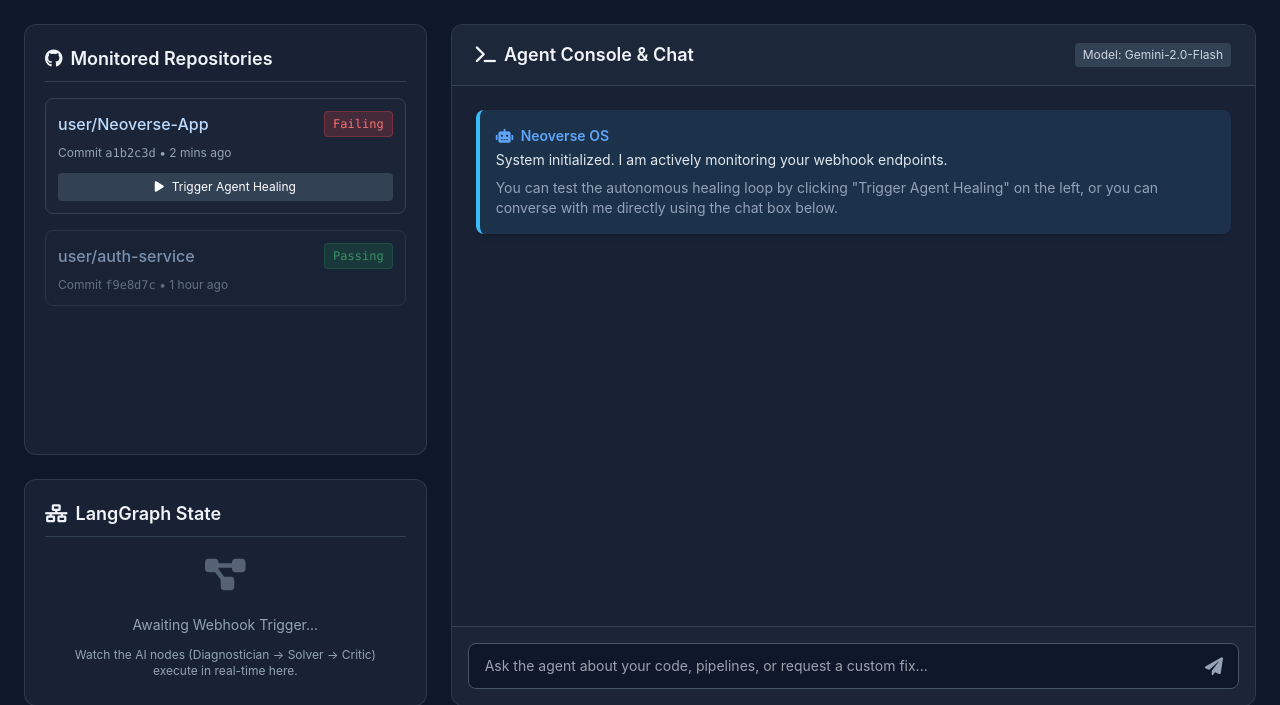
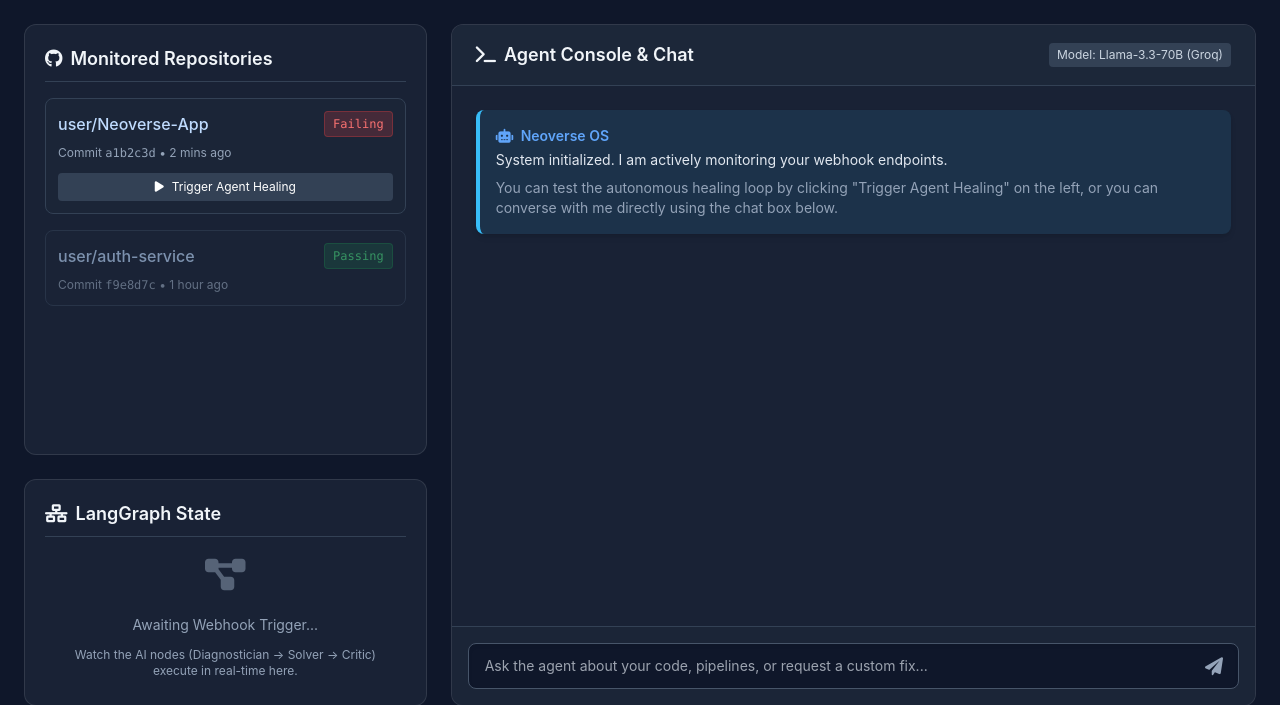
Before and after one commit to PDK45/CI-CD-Self-Healing-AI-Agent, a FastAPI app: page / in a window 1280 px wide. Shown: the part 70-775 px from the top of the page. Run offline with FastAPI, Linux system fonts and the light colour scheme; some libraries are stand-ins or nearby versions.

Commit message:
feat: switch AI backend from Gemini to Groq (Llama 3.3-70B)
- Replace ChatGoogleGenerativeAI with ChatGroq across main.py and nodes.py
- Use llama-3.3-70b-versatile model - free tier, high daily limits, blazing fast
- Update dashboard UI to show correct model label Llama-3.3-70B (Groq)
- Fix webhook 500 error: repo_full_name/run_id/commit_sha now extracted from payload
- Add langchain-groq to dependencies

```diff
--- a/backend/main.py
+++ b/backend/main.py
@@ -13,7 +13,7 @@ load_dotenv(dotenv_path)
 
 from agent.graph import app as agent_workflow
 
-from langchain_google_genai import ChatGoogleGenerativeAI
+from langchain_groq import ChatGroq
 from langchain_core.messages import HumanMessage
 
 app = FastAPI(
@@ -25,14 +25,12 @@ app = FastAPI(
 # Setup basic Jinja2 template rendering for the frontend
 templates = Jinja2Templates(directory="templates")
 
-# Shared basic LLM for chat
-gemini_api_key = os.getenv("GEMINI_API_KEY")
-if not gemini_api_key:
-    print("CRITICAL ERROR: GEMINI_API_KEY environment variable is missing! The Chat API will fail.")
-else:
-    os.environ["GOOGLE_API_KEY"] = gemini_api_key
+# Shared LLM for chat — Groq (Llama 3.3 70B) is free-tier with high daily limits
+groq_api_key = os.getenv("GROQ_API_KEY")
+if not groq_api_key:
+    print("CRITICAL ERROR: GROQ_API_KEY environment variable is missing!")
 
-llm = ChatGoogleGenerativeAI(model="gemini-2.0-flash", temperature=0.7, api_key=gemini_api_key)
+llm = ChatGroq(model="llama-3.3-70b-versatile", temperature=0.7, groq_api_key=groq_api_key)
 
 # Basic model for standard Webhook responses
 class WebhookResponse(BaseModel):
@@ -104,13 +102,17 @@ async def github_webhook(request: Request):
     if conclusion != "failure":
         return WebhookResponse(status="ignored", message=f"Workflow conclusion is {conclusion}, ignoring.")
 
+    # Extract fields from the payload
+    repo_full_name = payload.get("repository", {}).get("full_name", "unknown/repo")
+    run_id = workflow_run.get("id", 0)
+    commit_sha = workflow_run.get("head_sha", "unknown")
+
     try:
         # 1. Fetch the raw failing logs (using our github service)
         from agent.tools.github_service import github_service
         raw_logs = await github_service.get_failed_run_logs(repo_full_name, run_id)
 
         # 2. Kick off the LangGraph Agent workflow asynchronously!
-        # Define the initial state the graph starts with
         initial_state = {
             "repository": repo_full_name,
             "run_id": run_id,
--- a/backend/templates/index.html
+++ b/backend/templates/index.html
@@ -129,7 +129,7 @@
             <div class="bg-slate-800/80 px-6 py-4 border-b border-slate-700 flex justify-between items-center">
                 <h2 class="text-lg font-semibold"><i class="fa-solid fa-terminal mr-2"></i>Agent Console & Chat</h2>
                 <div class="flex gap-2 text-xs">
-                    <span class="px-2 py-1 bg-slate-700 rounded text-slate-300">Model: Gemini-2.0-Flash</span>
+                    <span class="px-2 py-1 bg-slate-700 rounded text-slate-300">Model: Llama-3.3-70B (Groq)</span>
                 </div>
             </div>
 
```
Also changed, not shown: backend/agent/nodes.py (+6 -9 lines).
